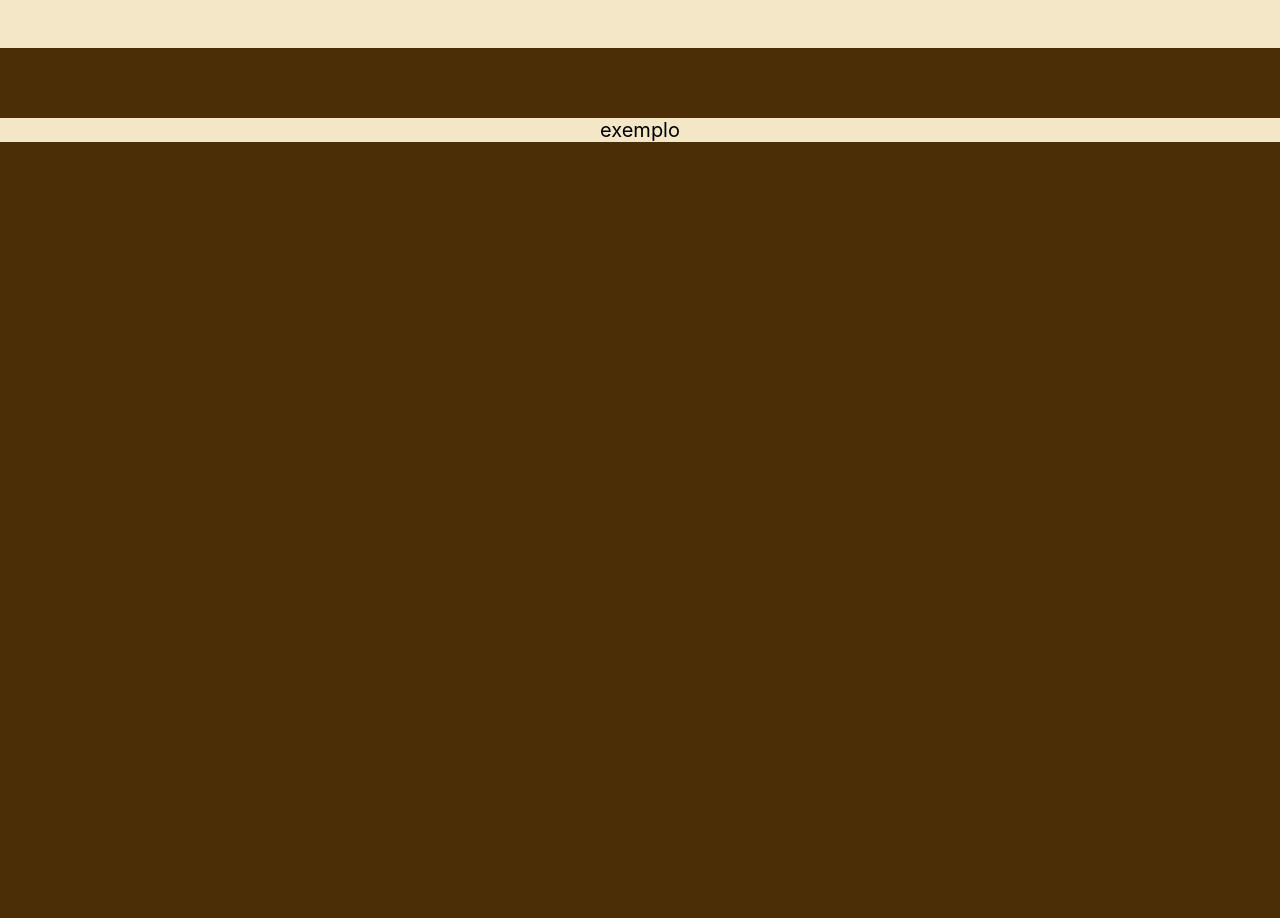
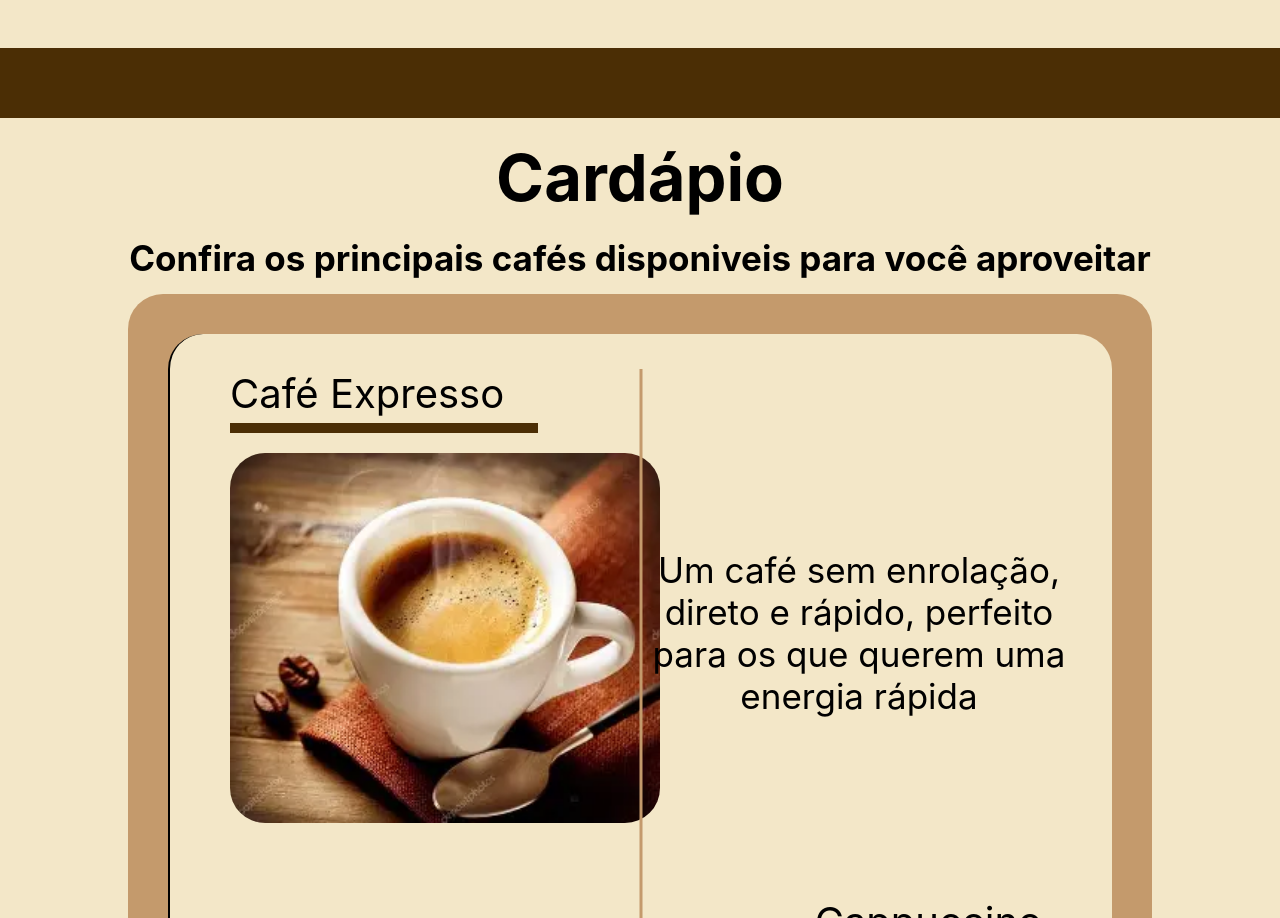
Before and after one commit to KCauet/cafe-aurora, a React (Create React App) app: page / in a window 1280 px wide. Shown: the part 2192-3110 px from the top of the page. Before the commit the page ends 2334 px from the top, so only its background shows below. Built offline with nearby package versions, Linux system fonts and the light colour scheme.

Commit message:
Parte do cardápio completa, o que achou? ;>

```diff
--- a/src/App.js
+++ b/src/App.js
@@ -2,6 +2,7 @@
 import Segmento from './components/Segmento';
 import imgS1 from './Images/Cafeteria.jpg';
 import Box from './components/Box';
+import Cardapio from './components/Cardapio';
 
 function App() {
   return (
@@ -67,9 +68,11 @@
 
           </div>
 
-          <div className='section'>
-            <p>exemplo</p>
-          </div>
+
+          <Cardapio />
+
+
+
 
       </main>
 
--- a/src/components/Cardapio.jsx
+++ b/src/components/Cardapio.jsx
@@ -0,0 +1,83 @@
+import styles from './Cardapio.module.css'
+import imgCafe1 from '../Images/Café expresso.webp';
+import imgCafe2 from '../Images/Cappuccino.webp';
+import imgCafe3 from '../Images/Mocha.webp';
+
+function Cardapio() {
+    return (
+        <div className={styles.mainDiv}>
+            <div className={styles.subDiv}>
+                <h1>Cardápio</h1>
+                <p style={{
+                    fontSize: '35px',
+                    marginBottom: '15px'
+                }}><strong>Confira os principais cafés disponiveis para você aproveitar</strong></p>
+
+                <div className={styles.detail}>
+                    <div className={styles.itemsGrid}>
+
+                        <div style={{
+                            marginLeft: '25px'
+                        }}>
+                            <h2>Café Expresso</h2>
+                            <div style={{
+                                height: '10px',
+                                width: '75%',
+                                backgroundColor: "var(--corPrincipal)",
+                                marginTop: '5px',
+                                marginBottom: '20px'
+                            }}></div>
+                            <img src={imgCafe1} alt="Café Expresso"/>
+                        </div>
+
+                        <p>Um café sem enrolação, direto e rápido, perfeito para os que querem uma energia rápida</p>
+                        <p>Um café sofisticado e com a dose certa de elegância e energia, ótimo para se abastecer sem perder o toque elegante que queira manter.</p>
+
+                        <div style={{
+                            marginLeft: '25px',
+                            textAlign: 'end',
+                            marginRight: '35px'
+                        }}>
+                            <h2>Cappuccino</h2>
+                            <div style={{
+                                display: 'flex',
+                                justifyContent: 'end'
+                            }}>
+                                <div style={{
+                                height: '10px',
+                                width: '75%',
+                                backgroundColor: "var(--corPrincipal)",
+                                marginTop: '5px',
+                                marginBottom: '20px'
+
+                            }}>
+                            </div>
+                            </div>
+
+                            <img src={imgCafe2} alt="Cappuccino"/>
+                        </div>
+
+                        <div style={{
+                            marginLeft: '25px'
+                        }}>
+                            <h2>Mocha</h2>
+                            <div style={{
+                                height: '10px',
+                                width: '75%',
+                                backgroundColor: "var(--corPrincipal)",
+                                marginTop: '5px',
+                                marginBottom: '20px'
+                            }}></div>
+                            <img src={imgCafe3} alt="Mocha"/>
+                        </div>
+
+                        <p>Um café com bastante apetitoso, se destacando bastante dos outros que temos, sendo uma ótima opção em geral com energia e sabor esplêndidos</p>
+                    </div>
+                </div>
+
+            </div>
+        </div>
+    )
+}
+
+export default Cardapio
--- a/src/components/Cardapio.module.css
+++ b/src/components/Cardapio.module.css
@@ -0,0 +1,75 @@
+.mainDiv {
+    background-color: var(--fundoAlt);
+    margin-top: 70px;
+    display: flex;
+    justify-content: center;
+}
+
+.subDiv {
+    width: 80%;
+}
+
+.mainDiv h1 {
+    text-align: center;
+    font-size: 65px;
+    margin-top: 20px;
+    margin-bottom: 20px;
+}
+
+.mainDiv h2 {
+    font-size: 40px;
+}
+
+.mainDiv p {
+    text-align: center;
+}
+
+.detail {
+    padding: 40px;
+    background-color: var(--destaque);
+    border-radius: 35px;
+}
+
+.itemsGrid {
+    position: relative;
+
+    padding: 35px;
+    background-color: var(--fundoAlt);
+    display: grid;
+    grid-template-columns: 50% 50%;
+    grid-template-rows: 33% 33% 33%;
+    min-height: 1600px;
+    border-radius: 35px;
+    border-left: 2px solid;
+    border-bottom: 2px solid;
+
+}
+
+.itemsGrid::before {
+    content: "";
+    position: absolute;
+    top: 35px;
+    bottom: 35px;
+    left: 50%;
+
+    width: 3px;
+    background-color: var(--destaque);
+    transform: translateX(-50%);
+}
+
+.itemsGrid p {
+    font-size: 35px;
+    display: flex;
+    align-items: center;
+
+}
+
+.itemsGrid img {
+    border-radius: 35px;
+    height: 370px;
+    width: 430px;
+}
+
+.itemsGrid h2 {
+    font-weight: 400;
+}
```
